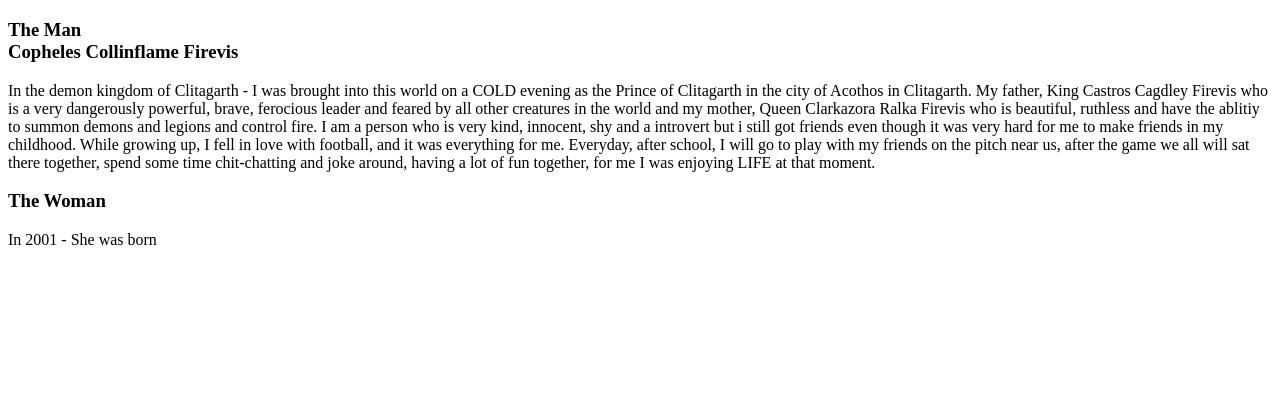
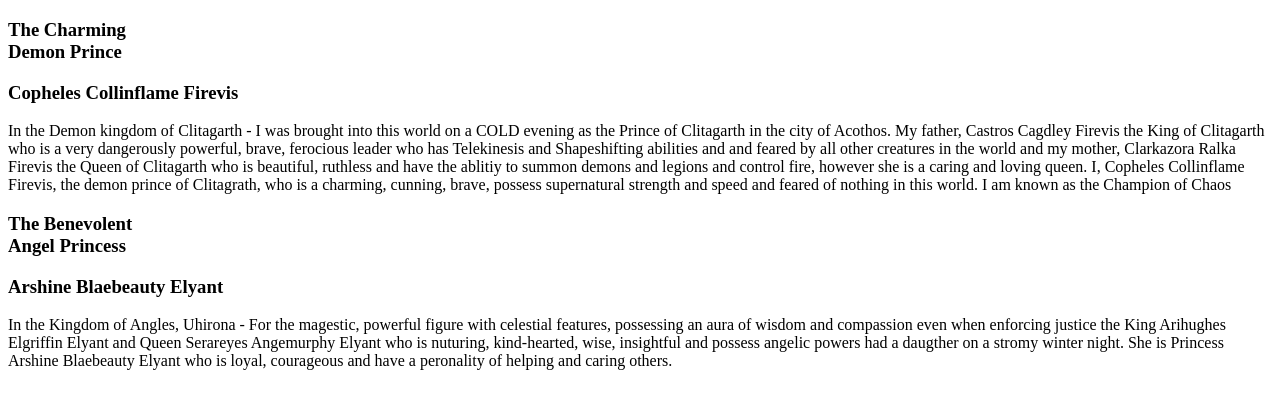
Before and after one commit to CollinsChristopher-dev/Love, a plain HTML site: page index.html in a window 1280 px wide. Shown: the part 135-544 px from the top of the page. Drawn offline with Linux system fonts and the light colour scheme.

Commit message:
Update index.html

```diff
--- a/index.html
+++ b/index.html
@@ -5,32 +5,45 @@
     <meta name="viewport" content="width=device-width, initial-scale=1.0" />
     <title>My Love</title>
   </head>
+
   <body>
     <h1>One<br />Cold<br />Love</h1>
 
     <h3>
-      The Man <br />
-      Copheles Collinflame Firevis
+      The Charming <br />
+      Demon Prince
     </h3>
+    <h3 class="prince">Copheles Collinflame Firevis</h3>
+    <div class="firstp">
+      <p1>
+        In the Demon kingdom of Clitagarth - I was brought into this world on a
+        COLD evening as the Prince of Clitagarth in the city of Acothos. My
+        father, Castros Cagdley Firevis the King of Clitagarth who is a very
+        dangerously powerful, brave, ferocious leader who has Telekinesis and
+        Shapeshifting abilities and and feared by all other creatures in the
+        world and my mother, Clarkazora Ralka Firevis the Queen of Clitagarth
+        who is beautiful, ruthless and have the ablitiy to summon demons and
+        legions and control fire, however she is a caring and loving queen. I,
+        Copheles Collinflame Firevis, the demon prince of Clitagrath, who is a
+        charming, cunning, brave, possess supernatural strength and speed and
+        feared of nothing in this world. I am known as the Champion of Chaos
+      </p1>
+    </div>
+
+    <h3>
+      The Benevolent <br />
+      Angel Princess
+    </h3>
+    <h3 class="princess">Arshine Blaebeauty Elyant</h3>
 
     <p1>
-      In the demon kingdom of Clitagarth - I was brought into this world on a
-      COLD evening as the Prince of Clitagarth in the city of Acothos in
-      Clitagarth. My father, King Castros Cagdley Firevis who is a very
-      dangerously powerful, brave, ferocious leader and feared by all other
-      creatures in the world and my mother, Queen Clarkazora Ralka Firevis who
-      is beautiful, ruthless and have the ablitiy to summon demons and legions
-      and control fire. I am a person who is very kind, innocent, shy and a
-      introvert but i still got friends even though it was very hard for me to
-      make friends in my childhood. While growing up, I fell in love with
-      football, and it was everything for me. Everyday, after school, I will go
-      to play with my friends on the pitch near us, after the game we all will
-      sat there together, spend some time chit-chatting and joke around, having
-      a lot of fun together, for me I was enjoying LIFE at that moment.
+      In the Kingdom of Angles, Uhirona - For the magestic, powerful figure with
+      celestial features, possessing an aura of wisdom and compassion even when
+      enforcing justice the King Arihughes Elgriffin Elyant and Queen Serareyes
+      Angemurphy Elyant who is nuturing, kind-hearted, wise, insightful and
+      possess angelic powers had a daugther on a stromy winter night. She is
+      Princess Arshine Blaebeauty Elyant who is loyal, courageous and have a
+      peronality of helping and caring others.
     </p1>
-
-    <h3>The Woman</h3>
-
-    <p1>In 2001 - She was born </p1>
   </body>
 </html>
```
